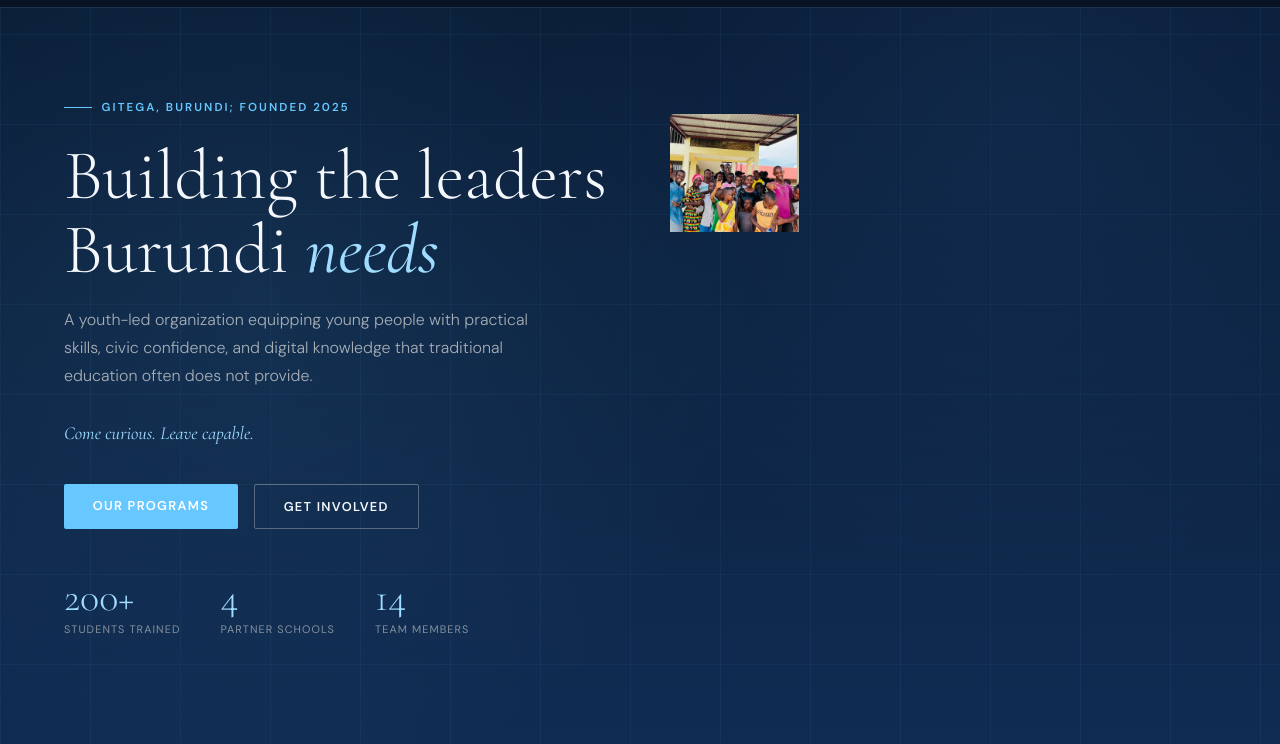
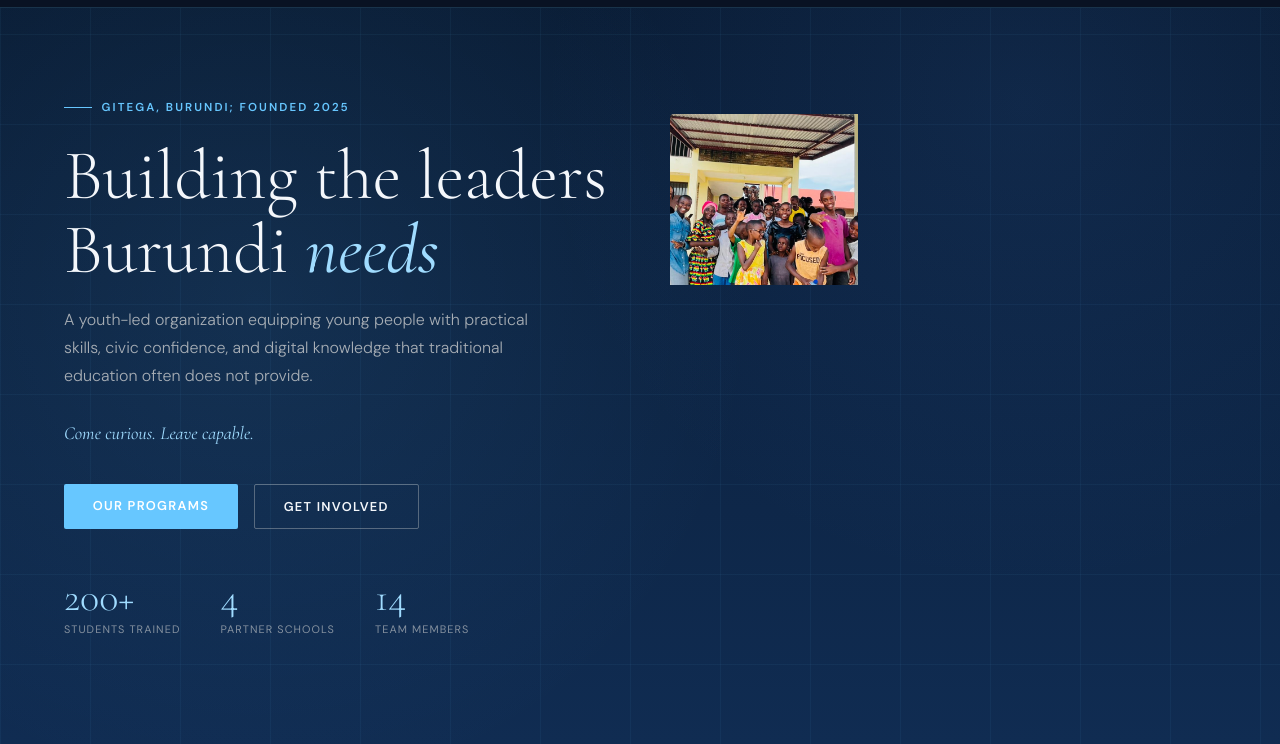
Before and after one commit to levygaeln-ux/ARISE-Initiative-Burundi, a plain HTML site: page index.html in a window 1280 px wide. Shown: the part 56-800 px from the top of the page. Drawn offline with nearby package versions, Linux system fonts and the light colour scheme.

Commit message:
Fix image source case and update styles

```diff
--- a/index.html
+++ b/index.html
@@ -320,7 +320,7 @@
       </div>
     </div>
     <div class="hero-photo-collage">
-      <img src="original.jpeg" alt="gallery photo 1" class="collage-photo" style="top: 0; left: 0; width: 48%; height: 48%;">
+      <img src="Original.jpeg" alt="gallery photo 1" class="collage-photo" style="top: 0; left: 0; width: 70%; height: 70%;">
     </div>
 
   </div>
```
